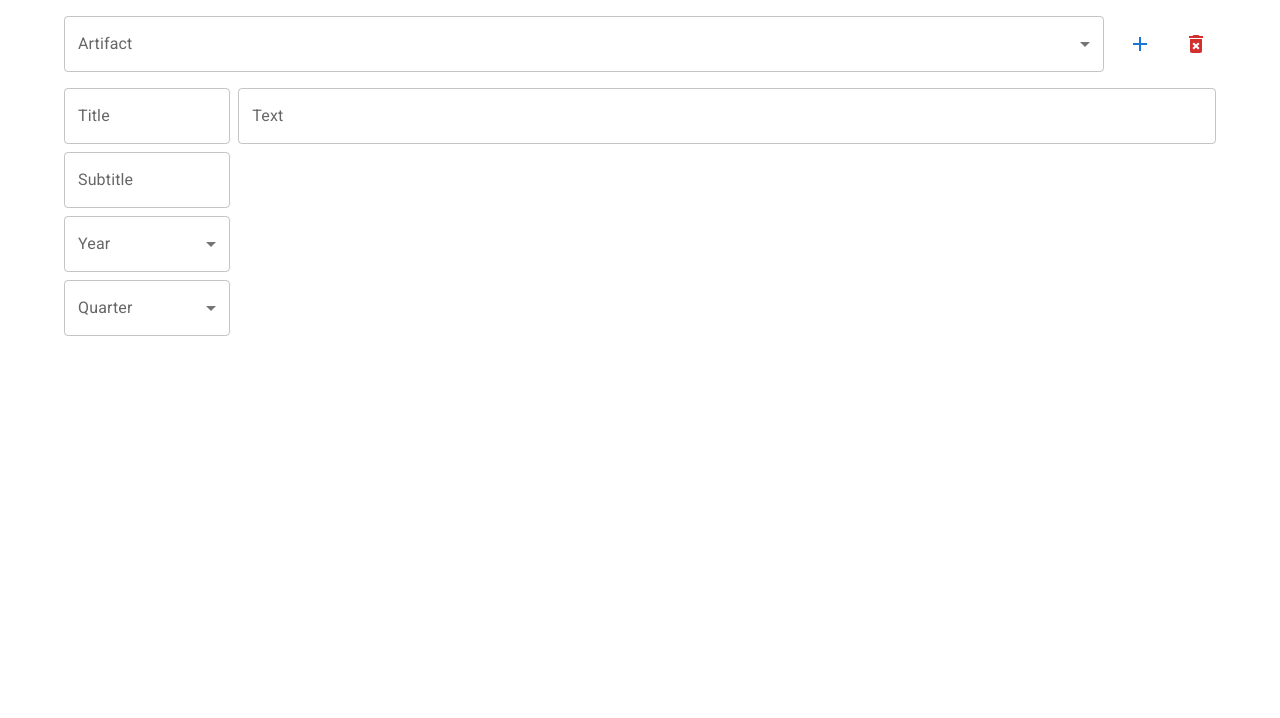
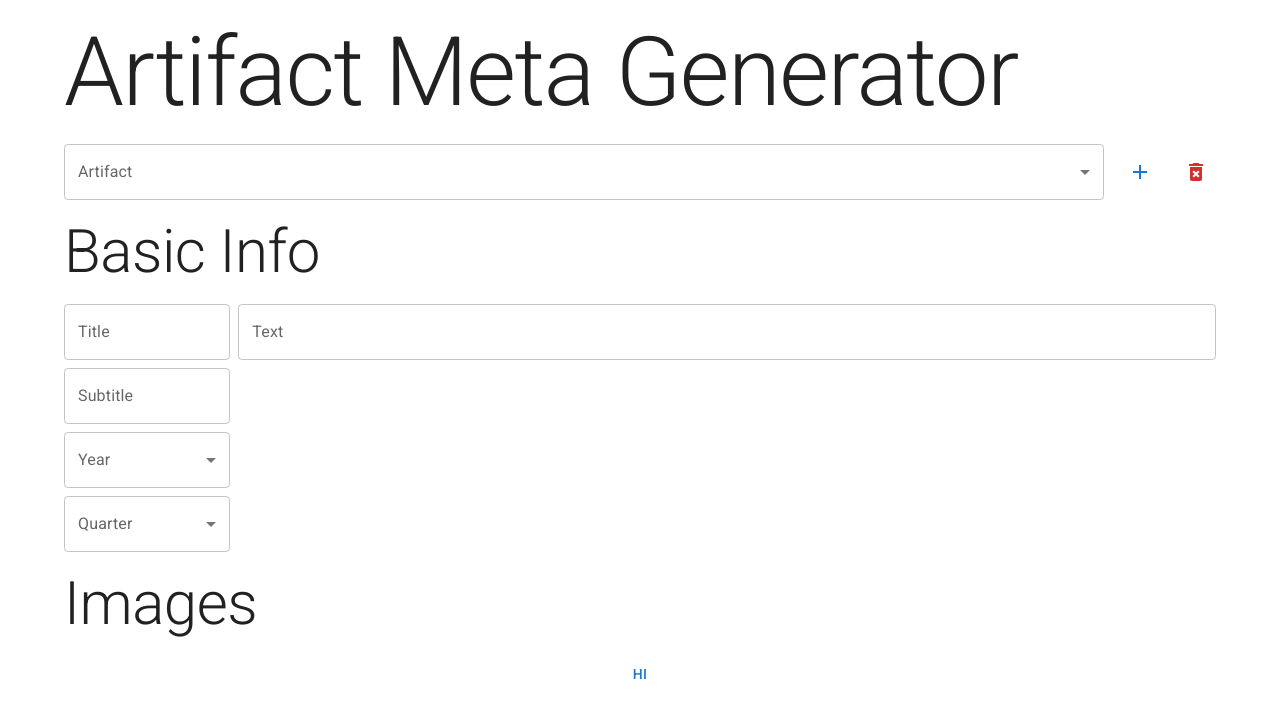
Before and after one commit to kjy5/artifact-meta-manager, a React (Vite) app: page / in a window 1280 px wide. Shown: the top 718 px of the page. Built offline with nearby package versions, Linux system fonts and the light colour scheme.

Commit message:
Use typography

```diff
--- a/src/App.tsx
+++ b/src/App.tsx
@@ -1,14 +1,18 @@
-import { Box, Container, Stack } from '@mui/material';
+import { Box, Container, Stack, Typography } from '@mui/material';
 import ArtifactPicker from './components/ArtifactPicker.tsx';
 import BasicInfo from './components/BasicInfo.tsx';
+import Images from './components/Images.tsx';
 
 function App() {
   return (
     <Box sx={{ m: 2 }}>
       <Container>
         <Stack spacing={2}>
+          <Typography variant={'h1'}>Artifact Meta Generator</Typography>
+
           <ArtifactPicker />
           <BasicInfo />
+          <Images />
         </Stack>
       </Container>
     </Box>
--- a/src/components/BasicInfo.tsx
+++ b/src/components/BasicInfo.tsx
@@ -1,7 +1,10 @@
-import { MenuItem, Stack, TextField } from '@mui/material';
+import { MenuItem, Stack, TextField, Typography } from '@mui/material';
 
 function BasicInfo() {
   return (
+    <>
+      <Typography variant={'h2'}>Basic Info</Typography>
+
       <Stack direction={{ xs: 'column', sm: 'row' }} spacing={1}>
         <Stack spacing={1}>
           <TextField label={'Title'} multiline />
@@ -19,6 +22,7 @@ function BasicInfo() {
 
         <TextField label={'Text'} multiline fullWidth />
       </Stack>
+    </>
   );
 }
 
--- /dev/null
+++ b/src/components/Images.tsx
@@ -0,0 +1,12 @@
+import { Button, Typography } from '@mui/material';
+
+function Images() {
+  return (
+    <>
+      <Typography variant={'h2'}>Images</Typography>
+      <Button>Hi</Button>
+    </>
+  );
+}
+
+export default Images;
```
Lines whose indentation alone changed are shown as unchanged.
